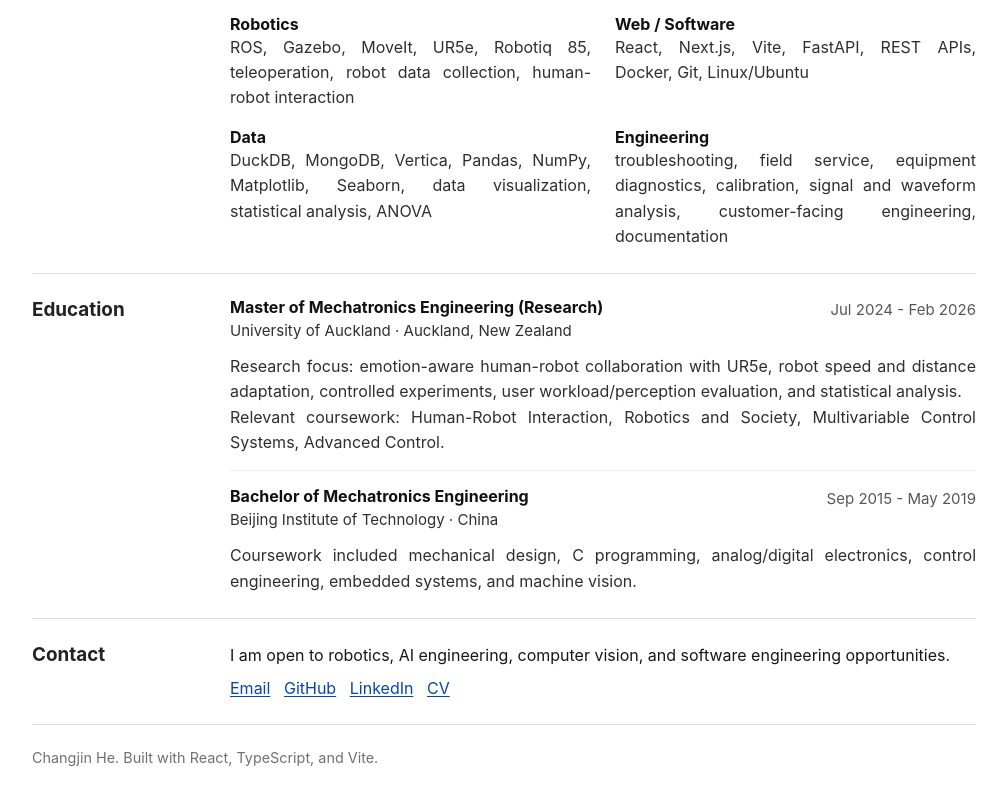
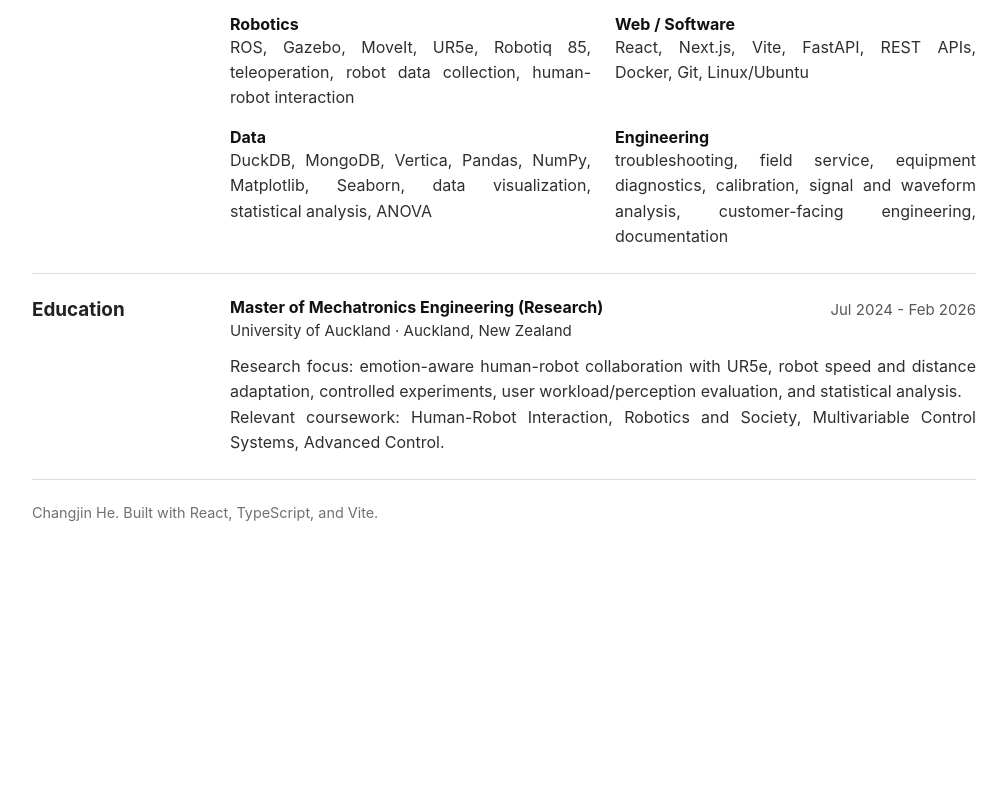
Before and after one commit to CccccJin/CccccJin.github.io, a React (Vite) app: page / in a window 1280 px wide. Shown: the part 3808-4608 px from the top of the page, without its empty margins (136-1143 px from the left). After the commit the page ends 4363 px from the top, so only its background shows below. Built offline with nearby package versions, Linux system fonts and the light colour scheme.

Commit message:
Remove bachelor education and contact section

```diff
--- a/src/App.tsx
+++ b/src/App.tsx
@@ -85,17 +85,6 @@ function App() {
             ))}
           </div>
         </Section>
-
-        <Section id="contact" title="Contact">
-          <p>{profile.contactIntro}</p>
-          <nav className="inline-links contact-links" aria-label="Contact links">
-            {profile.links.map((link) => (
-              <a key={link.label} href={link.href}>
-                {link.label}
-              </a>
-            ))}
-          </nav>
-        </Section>
       </main>
 
       <Footer name={profile.name} />
--- a/src/data/profile.ts
+++ b/src/data/profile.ts
@@ -17,8 +17,6 @@ export const profile = {
     'My engineering work spans ROS/MoveIt robot control, computer vision model validation, React/TypeScript dashboards, FastAPI data services, chemical similarity search, and hardware/software troubleshooting in semiconductor and FPD equipment environments.',
     'I am interested in robotics, embodied AI, computer vision, and practical AI systems that work outside ideal demos, where perception, motion, interfaces, data pipelines, and deployment constraints have to fit together.',
   ],
-  contactIntro:
-    'I am open to robotics, AI engineering, computer vision, and software engineering opportunities.',
   links: [
     {
       label: 'Email',
@@ -51,14 +49,5 @@ export const education = {
         'Relevant coursework: Human-Robot Interaction, Robotics and Society, Multivariable Control Systems, Advanced Control.',
       ],
     },
-    {
-      degree: 'Bachelor of Mechatronics Engineering',
-      institution: 'Beijing Institute of Technology',
-      location: 'China',
-      period: 'Sep 2015 - May 2019',
-      details: [
-        'Coursework included mechanical design, C programming, analog/digital electronics, control engineering, embedded systems, and machine vision.',
-      ],
-    },
   ],
 }
```
